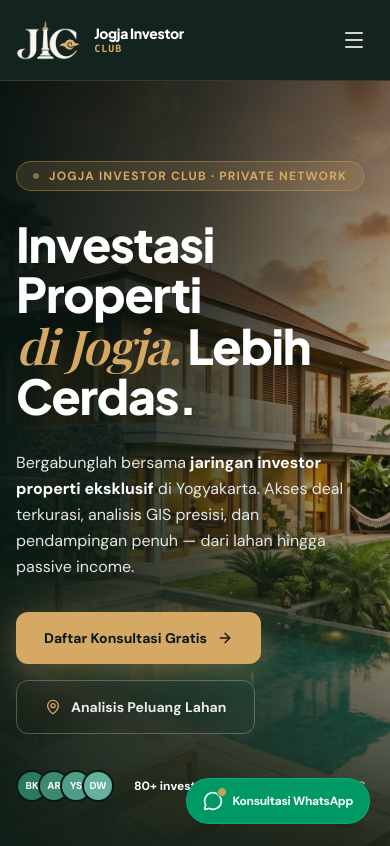
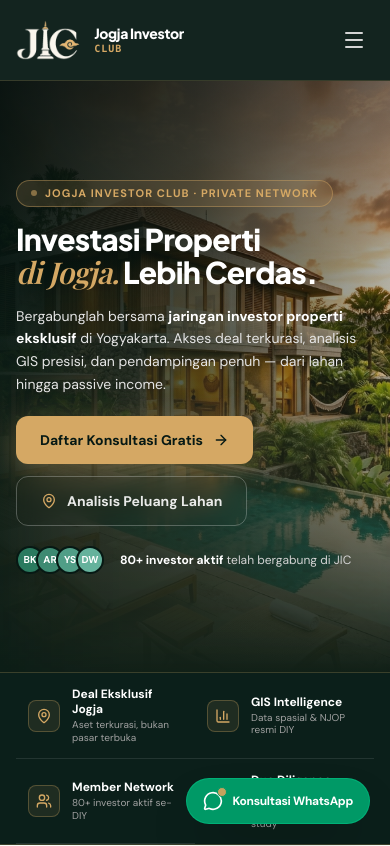
Before and after one commit to kanjengadipati/jogja-investor-club, a Next.js app: page / in a window 390 px wide. Shown: the top 846 px of the page. Built offline with nearby package versions, Linux system fonts and the light colour scheme.

Commit message:
style: fit Hero section and trust bar within viewport height

```diff
--- a/src/components/Hero.tsx
+++ b/src/components/Hero.tsx
@@ -18,9 +18,9 @@
   }, []);
 
   return (
-    <section className="relative bg-[#071914] text-white overflow-hidden">
+    <section className="relative bg-[#071914] text-white overflow-hidden flex flex-col justify-between lg:h-[calc(100dvh-5rem)] min-h-[calc(100dvh-5rem)]">
       {/* Hero Visual — full-bleed cinematic */}
-      <div className="relative min-h-[620px] lg:min-h-[700px] flex items-center">
+      <div className="relative flex-1 flex items-center min-h-0">
 
         {/* Background Photo */}
         <div className="absolute inset-0 z-0">
@@ -38,19 +38,19 @@
         </div>
 
         {/* Content */}
-        <div className={`relative z-10 max-w-7xl mx-auto px-4 sm:px-6 lg:px-8 py-20 lg:py-28 w-full transition-all duration-700 ${loaded ? 'opacity-100 translate-y-0' : 'opacity-0 translate-y-4'}`}>
-          <div className="max-w-2xl space-y-7">
+        <div className={`relative z-10 max-w-7xl mx-auto px-4 sm:px-6 lg:px-8 py-6 sm:py-8 lg:py-4 w-full transition-all duration-700 ${loaded ? 'opacity-100 translate-y-0' : 'opacity-0 translate-y-4'}`}>
+          <div className="max-w-2xl space-y-4 sm:space-y-5 lg:space-y-4 xl:space-y-5">
 
             {/* Kicker badge */}
-            <div className="inline-flex items-center gap-2.5 bg-[#d5a864]/15 border border-[#d5a864]/40 rounded-full px-4 py-1.5 backdrop-blur-sm">
+            <div className="inline-flex items-center gap-2 bg-[#d5a864]/15 border border-[#d5a864]/40 rounded-full px-3.5 py-1 backdrop-blur-sm">
               <span className="w-1.5 h-1.5 rounded-full bg-[#d5a864] animate-pulse" />
-              <span className="text-xs font-bold uppercase tracking-widest text-[#d5a864]">
+              <span className="text-[11px] sm:text-xs font-bold uppercase tracking-widest text-[#d5a864]">
                 Jogja Investor Club · Private Network
               </span>
             </div>
 
             {/* Headline */}
-            <h1 className="text-5xl sm:text-6xl lg:text-[5.5rem] font-extrabold tracking-tight text-white leading-[1.05]"
+            <h1 className="text-3xl sm:text-4xl md:text-5xl lg:text-[3.25rem] xl:text-[3.75rem] font-extrabold tracking-tight text-white leading-[1.1]"
                 style={{ fontFamily: 'var(--font-plus-jakarta), system-ui' }}>
               Investasi Properti{' '}
               <br />
@@ -64,17 +64,17 @@
             </h1>
 
             {/* Subheading */}
-            <p className="text-base sm:text-lg text-neutral-200 font-normal max-w-lg leading-relaxed">
+            <p className="text-sm sm:text-base lg:text-base xl:text-lg text-neutral-200 font-normal max-w-xl leading-relaxed">
               Bergabunglah bersama <strong className="text-white font-semibold">jaringan investor properti eksklusif</strong> di Yogyakarta.
               Akses deal terkurasi, analisis GIS presisi, dan pendampingan penuh — dari lahan hingga passive income.
             </p>
 
             {/* CTA row */}
-            <div className="flex flex-wrap items-center gap-4 pt-1">
+            <div className="flex flex-wrap items-center gap-3 sm:gap-4 pt-1">
               <button
                 id="hero-cta-konsultasi"
                 onClick={onOpenConsultation}
-                className="group px-7 py-4 text-sm font-bold text-[#071914] bg-[#d5a864] hover:bg-[#e2b772] active:bg-[#c49855] rounded-xl transition-all shadow-[0_8px_32px_rgba(213,168,100,0.35)] flex items-center gap-2.5 cursor-pointer hover:-translate-y-0.5"
+                className="group px-6 py-3.5 text-sm font-bold text-[#071914] bg-[#d5a864] hover:bg-[#e2b772] active:bg-[#c49855] rounded-xl transition-all shadow-[0_8px_32px_rgba(213,168,100,0.35)] flex items-center gap-2.5 cursor-pointer hover:-translate-y-0.5"
               >
                 <span>Daftar Konsultasi Gratis</span>
                 <ArrowRight className="w-4 h-4 group-hover:translate-x-0.5 transition-transform" />
@@ -84,7 +84,7 @@
                 id="hero-cta-potensi"
                 onClick={onStartCalculator}
                 title="Buka Peta GIS Spatial Intelligence"
-                className="group px-7 py-4 text-sm font-semibold text-white/90 hover:text-white border border-white/25 hover:border-white/50 rounded-xl transition-all backdrop-blur-sm flex items-center gap-2.5 cursor-pointer hover:-translate-y-0.5"
+                className="group px-6 py-3.5 text-sm font-semibold text-white/90 hover:text-white border border-white/25 hover:border-white/50 rounded-xl transition-all backdrop-blur-sm flex items-center gap-2.5 cursor-pointer hover:-translate-y-0.5"
               >
                 <MapPin className="w-4 h-4 text-[#d5a864] group-hover:scale-110 transition-transform" />
                 <span>Analisis Peluang Lahan</span>
@@ -92,12 +92,12 @@
             </div>
 
             {/* Social proof micro-strip */}
-            <div className="flex items-center gap-5 pt-2">
-              <div className="flex -space-x-2.5">
+            <div className="flex items-center gap-4 pt-1">
+              <div className="flex -space-x-2">
                 {['#2a7a5f', '#3d8a72', '#509e87', '#65b29c'].map((c, i) => (
                   <div
                     key={i}
-                    className="w-8 h-8 rounded-full border-2 border-[#071914] flex items-center justify-center text-white text-[10px] font-bold"
+                    className="w-7 h-7 sm:w-8 sm:h-8 rounded-full border-2 border-[#071914] flex items-center justify-center text-white text-[10px] font-bold"
                     style={{ background: c }}
                   >
                     {['BK', 'AR', 'YS', 'DW'][i]}
@@ -112,8 +112,8 @@
         </div>
 
         {/* Floating elegant serif quote — right side desktop */}
-        <div className="hidden lg:flex absolute bottom-10 right-10 z-10 flex-col items-end gap-1 pointer-events-none">
-          <p className="font-['Playfair_Display'] italic text-neutral-300/80 text-lg tracking-wide drop-shadow-md text-right leading-snug">
+        <div className="hidden lg:flex absolute bottom-6 right-8 xl:right-12 z-10 flex-col items-end gap-1 pointer-events-none">
+          <p className="font-['Playfair_Display'] italic text-neutral-300/80 text-base xl:text-lg tracking-wide drop-shadow-md text-right leading-snug">
             "Akses eksklusif ke peluang <br />
             properti terbaik di Jogja"
           </p>
@@ -122,47 +122,47 @@
       </div>
 
       {/* 4 Pillars Trust Bar */}
-      <div className="relative bg-[#0b1f1a] border-t border-[#c5a25d]/25 border-b border-[#c5a25d]/10">
+      <div className="relative bg-[#0b1f1a] border-t border-[#c5a25d]/25 border-b border-[#c5a25d]/10 shrink-0">
         <div className="max-w-7xl mx-auto px-4 sm:px-6 lg:px-8">
           <div className="grid grid-cols-2 lg:grid-cols-4 divide-y lg:divide-y-0 lg:divide-x divide-white/10">
 
-            <div className="flex items-center gap-3.5 py-5 px-5">
-              <div className="w-9 h-9 rounded-lg bg-[#d5a864]/10 border border-[#d5a864]/30 flex items-center justify-center shrink-0">
-                <MapPin className="w-4.5 h-4.5 text-[#d5a864]" />
+            <div className="flex items-center gap-3 py-3.5 sm:py-4 px-3 sm:px-5">
+              <div className="w-8 h-8 sm:w-9 sm:h-9 rounded-lg bg-[#d5a864]/10 border border-[#d5a864]/30 flex items-center justify-center shrink-0">
+                <MapPin className="w-4 h-4 text-[#d5a864]" />
               </div>
               <div>
-                <p className="text-sm font-bold text-white leading-tight">Deal Eksklusif Jogja</p>
-                <p className="text-[11px] text-neutral-400 leading-tight mt-0.5">Aset terkurasi, bukan pasar terbuka</p>
+                <p className="text-xs sm:text-sm font-bold text-white leading-tight">Deal Eksklusif Jogja</p>
+                <p className="text-[10px] sm:text-[11px] text-neutral-400 leading-tight mt-0.5">Aset terkurasi, bukan pasar terbuka</p>
               </div>
             </div>
 
-            <div className="flex items-center gap-3.5 py-5 px-5">
-              <div className="w-9 h-9 rounded-lg bg-[#d5a864]/10 border border-[#d5a864]/30 flex items-center justify-center shrink-0">
-                <BarChart3 className="w-4.5 h-4.5 text-[#d5a864]" />
+            <div className="flex items-center gap-3 py-3.5 sm:py-4 px-3 sm:px-5">
+              <div className="w-8 h-8 sm:w-9 sm:h-9 rounded-lg bg-[#d5a864]/10 border border-[#d5a864]/30 flex items-center justify-center shrink-0">
+                <BarChart3 className="w-4 h-4 text-[#d5a864]" />
               </div>
               <div>
-                <p className="text-sm font-bold text-white leading-tight">GIS Intelligence</p>
-                <p className="text-[11px] text-neutral-400 leading-tight mt-0.5">Data spasial & NJOP resmi DIY</p>
+                <p className="text-xs sm:text-sm font-bold text-white leading-tight">GIS Intelligence</p>
+                <p className="text-[10px] sm:text-[11px] text-neutral-400 leading-tight mt-0.5">Data spasial & NJOP resmi DIY</p>
               </div>
             </div>
 
-            <div className="flex items-center gap-3.5 py-5 px-5">
-              <div className="w-9 h-9 rounded-lg bg-[#d5a864]/10 border border-[#d5a864]/30 flex items-center justify-center shrink-0">
-                <Users className="w-4.5 h-4.5 text-[#d5a864]" />
+            <div className="flex items-center gap-3 py-3.5 sm:py-4 px-3 sm:px-5">
+              <div className="w-8 h-8 sm:w-9 sm:h-9 rounded-lg bg-[#d5a864]/10 border border-[#d5a864]/30 flex items-center justify-center shrink-0">
+                <Users className="w-4 h-4 text-[#d5a864]" />
               </div>
               <div>
-                <p className="text-sm font-bold text-white leading-tight">Member Network</p>
-                <p className="text-[11px] text-neutral-400 leading-tight mt-0.5">80+ investor aktif se-DIY</p>
+                <p className="text-xs sm:text-sm font-bold text-white leading-tight">Member Network</p>
+                <p className="text-[10px] sm:text-[11px] text-neutral-400 leading-tight mt-0.5">80+ investor aktif se-DIY</p>
               </div>
             </div>
 
-            <div className="flex items-center gap-3.5 py-5 px-5">
-              <div className="w-9 h-9 rounded-lg bg-[#d5a864]/10 border border-[#d5a864]/30 flex items-center justify-center shrink-0">
-                <ShieldCheck className="w-4.5 h-4.5 text-[#d5a864]" />
+            <div className="flex items-center gap-3 py-3.5 sm:py-4 px-3 sm:px-5">
+              <div className="w-8 h-8 sm:w-9 sm:h-9 rounded-lg bg-[#d5a864]/10 border border-[#d5a864]/30 flex items-center justify-center shrink-0">
+                <ShieldCheck className="w-4 h-4 text-[#d5a864]" />
               </div>
               <div>
-                <p className="text-sm font-bold text-white leading-tight">Due Diligence Penuh</p>
-                <p className="text-[11px] text-neutral-400 leading-tight mt-0.5">Legalitas & feasibility study</p>
+                <p className="text-xs sm:text-sm font-bold text-white leading-tight">Due Diligence Penuh</p>
+                <p className="text-[10px] sm:text-[11px] text-neutral-400 leading-tight mt-0.5">Legalitas & feasibility study</p>
               </div>
             </div>
 
```
